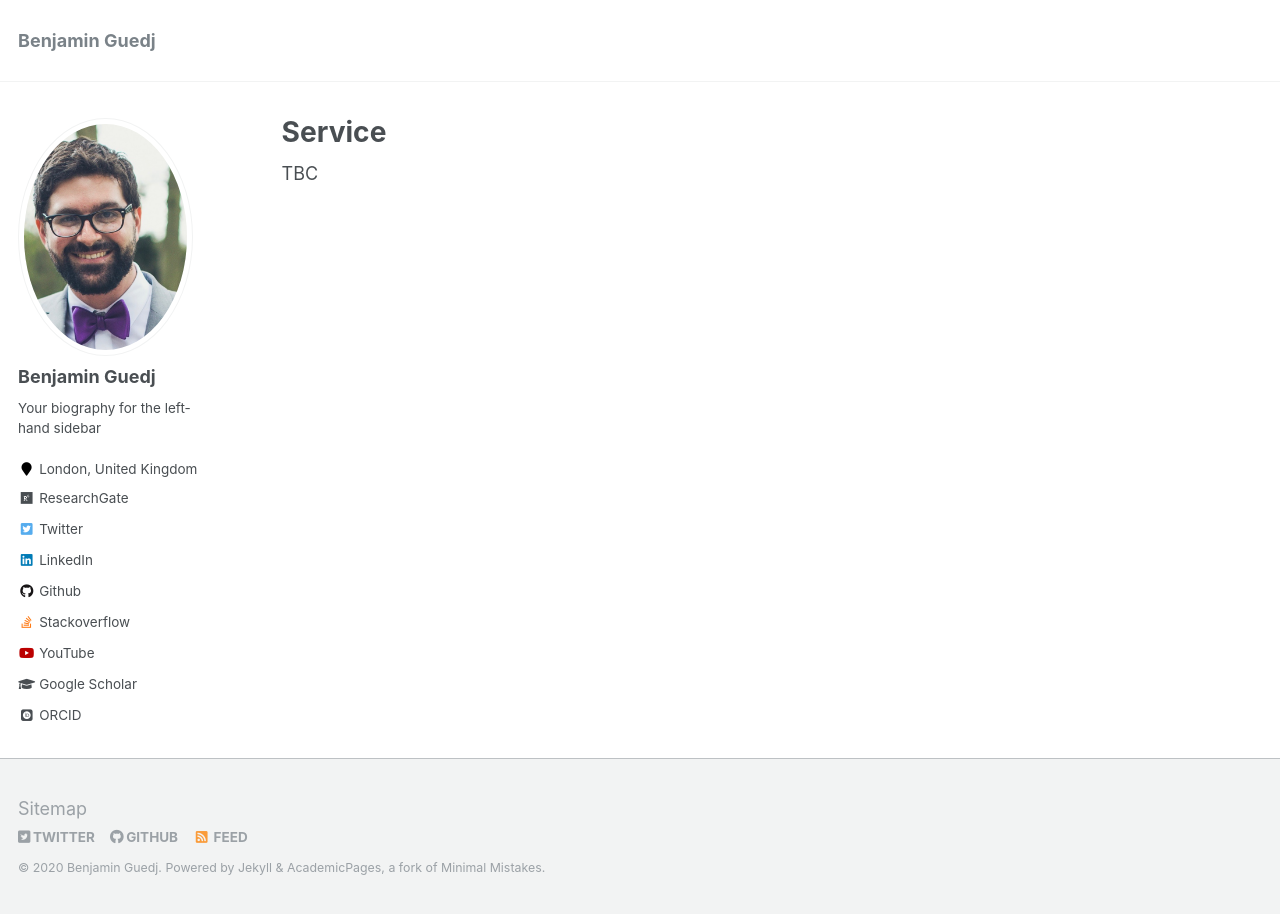
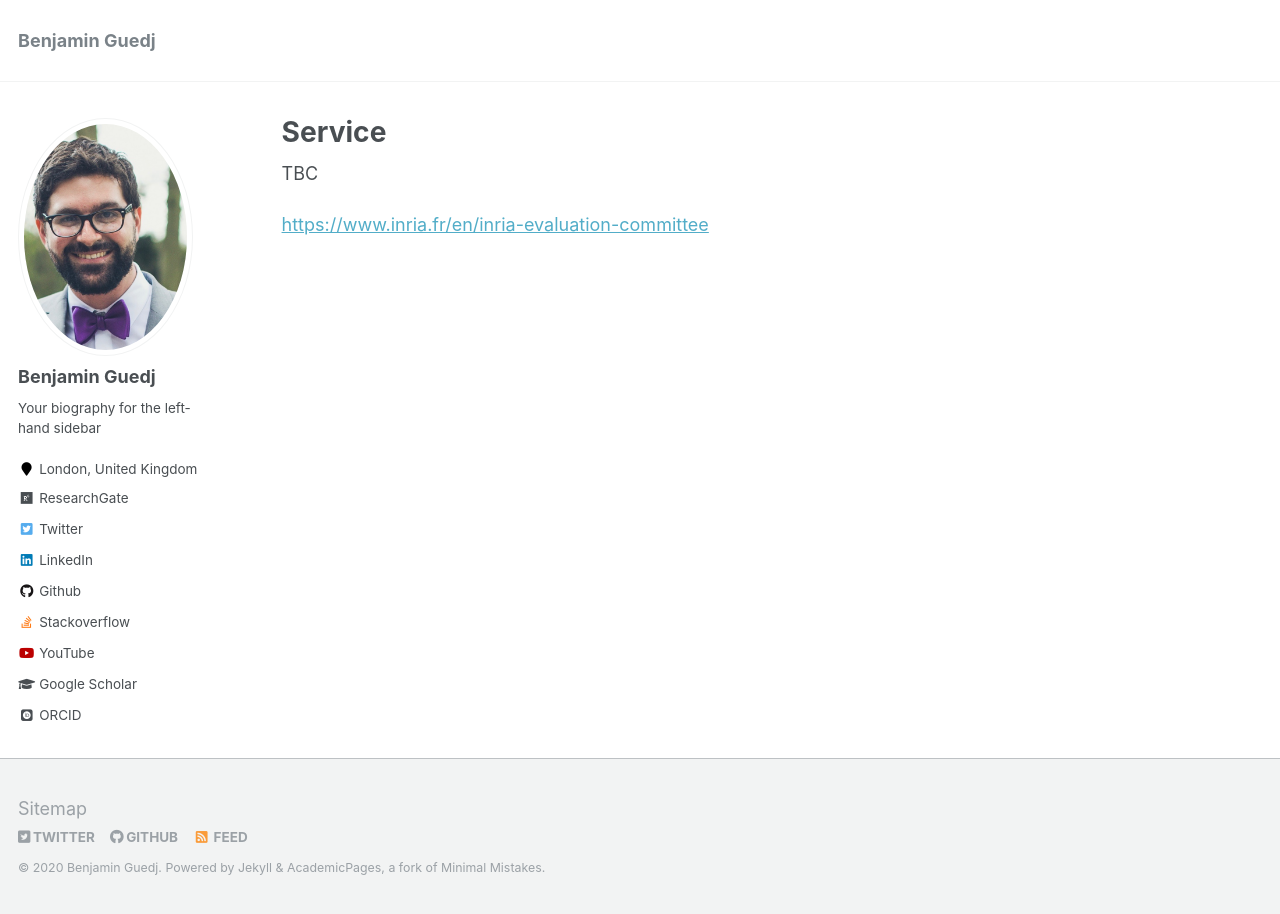
Before and after one commit to bguedj/bguedj.github.io, a Jekyll site: the page built from _pages/service.md, in a window 1280 px wide. Built offline with Jekyll 4.4.1, drawn with Linux system fonts in a browser that asks for light colours; some web fonts are replaced; some of the changed lines change nothing that is shown.

Commit message:
add service page

```diff
--- a/_pages/service.md
+++ b/_pages/service.md
@@ -5,3 +5,5 @@ author_profile: true
 ---
 
 TBC
+
+[https://www.inria.fr/en/inria-evaluation-committee](https://www.inria.fr/en/inria-evaluation-committee)
```
